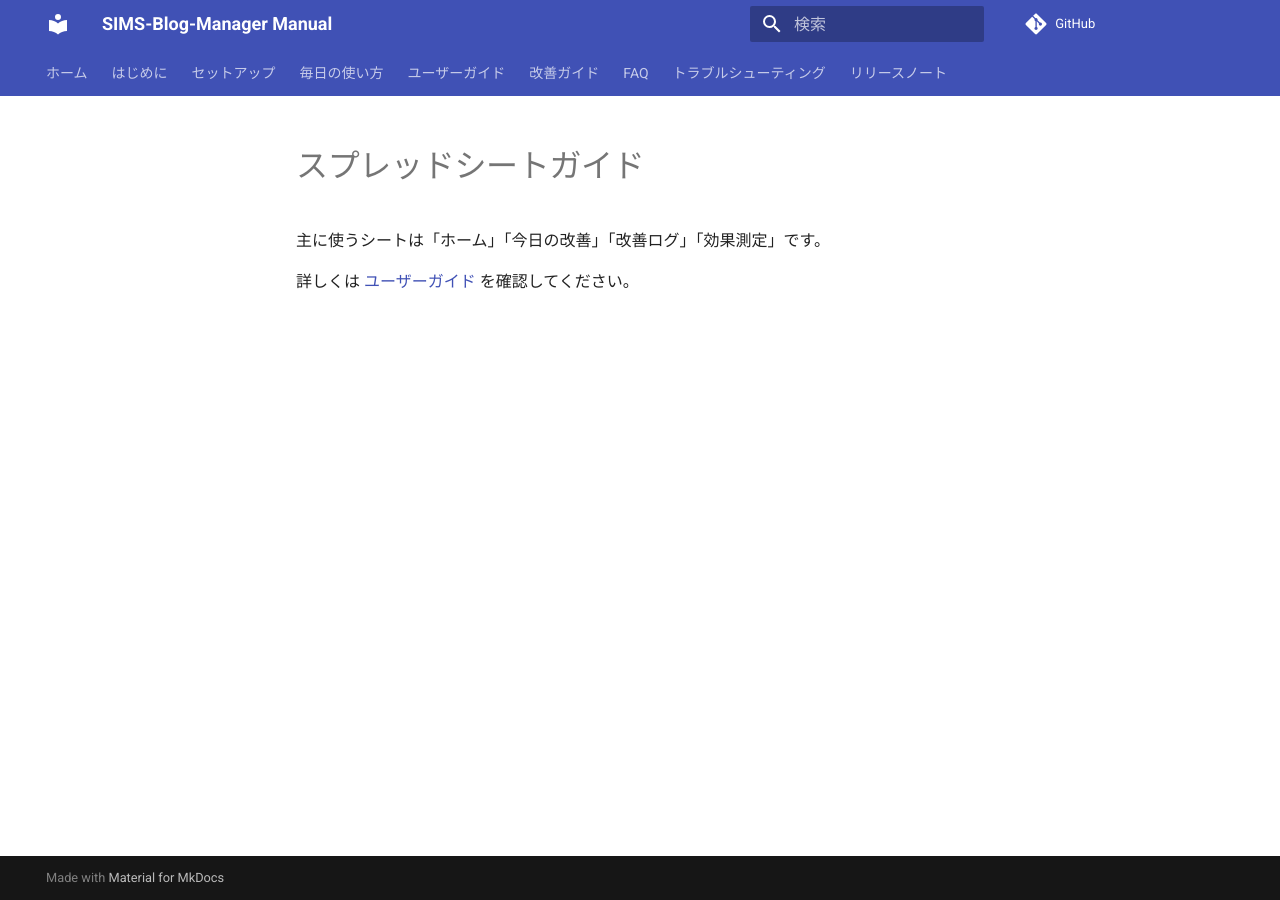
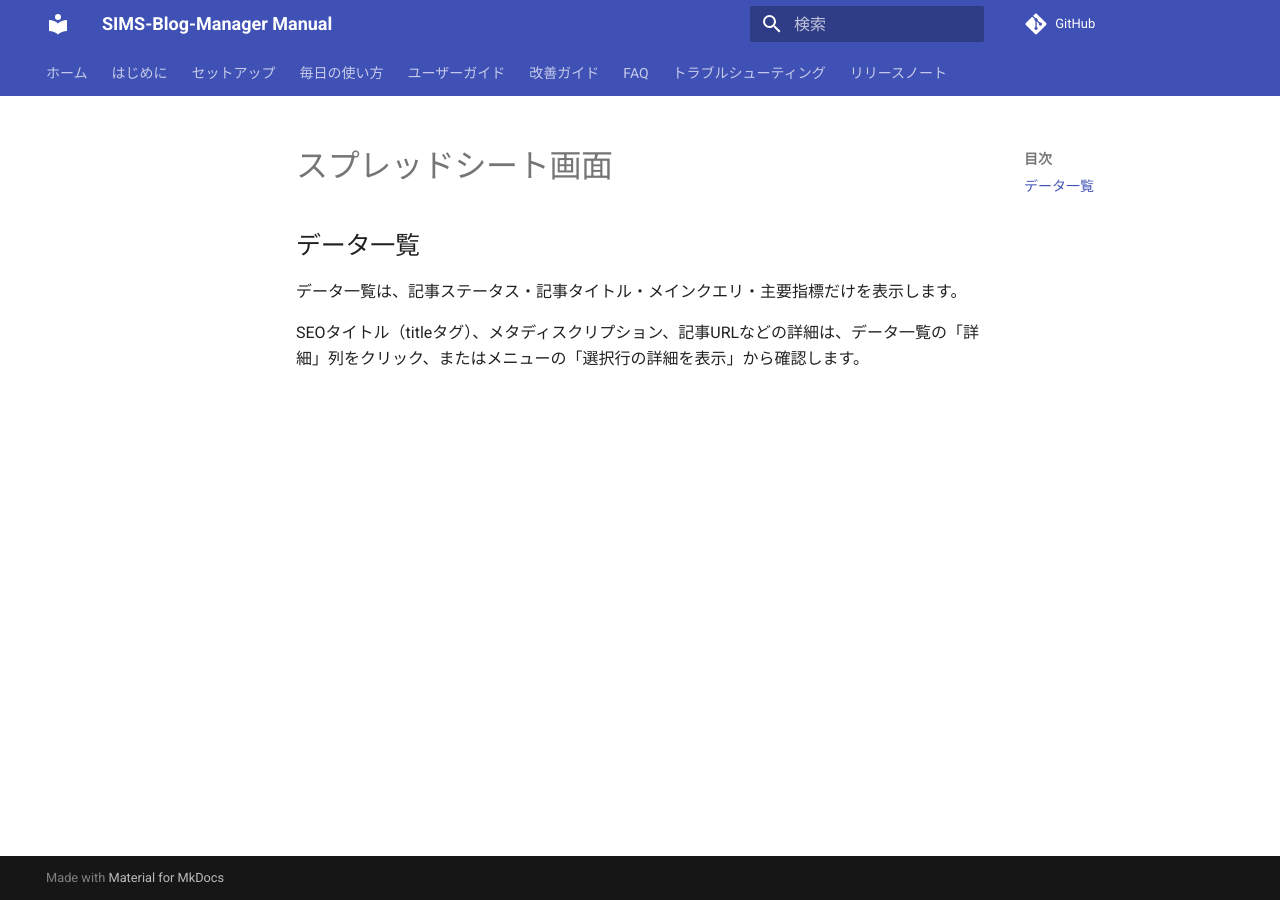
Before and after one commit to simstools55-ops/SIMS-Blog-Manager, an MkDocs documentation site: the page built from docs/spreadsheet-guide.md, in a window 1280 px wide. Built offline with MkDocs 1.6.1 and Material for MkDocs 9.7.7, drawn with Linux system fonts in a browser that asks for light colours; comment, search, counter and statistics services are not loaded.

Commit message:
Product 5.0 DataList Compact Meta100

```diff
--- a/docs/spreadsheet-guide.md
+++ b/docs/spreadsheet-guide.md
@@ -1,5 +1,7 @@
-# スプレッドシートガイド
+# スプレッドシート画面
 
-主に使うシートは「ホーム」「今日の改善」「改善ログ」「効果測定」です。
+## データ一覧
 
-詳しくは [ユーザーガイド](user-guide/todays-improvement.md) を確認してください。
+データ一覧は、記事ステータス・記事タイトル・メインクエリ・主要指標だけを表示します。
+
+SEOタイトル（titleタグ）、メタディスクリプション、記事URLなどの詳細は、データ一覧の「詳細」列をクリック、またはメニューの「選択行の詳細を表示」から確認します。
```
Also changed, not shown: 1 other file.
